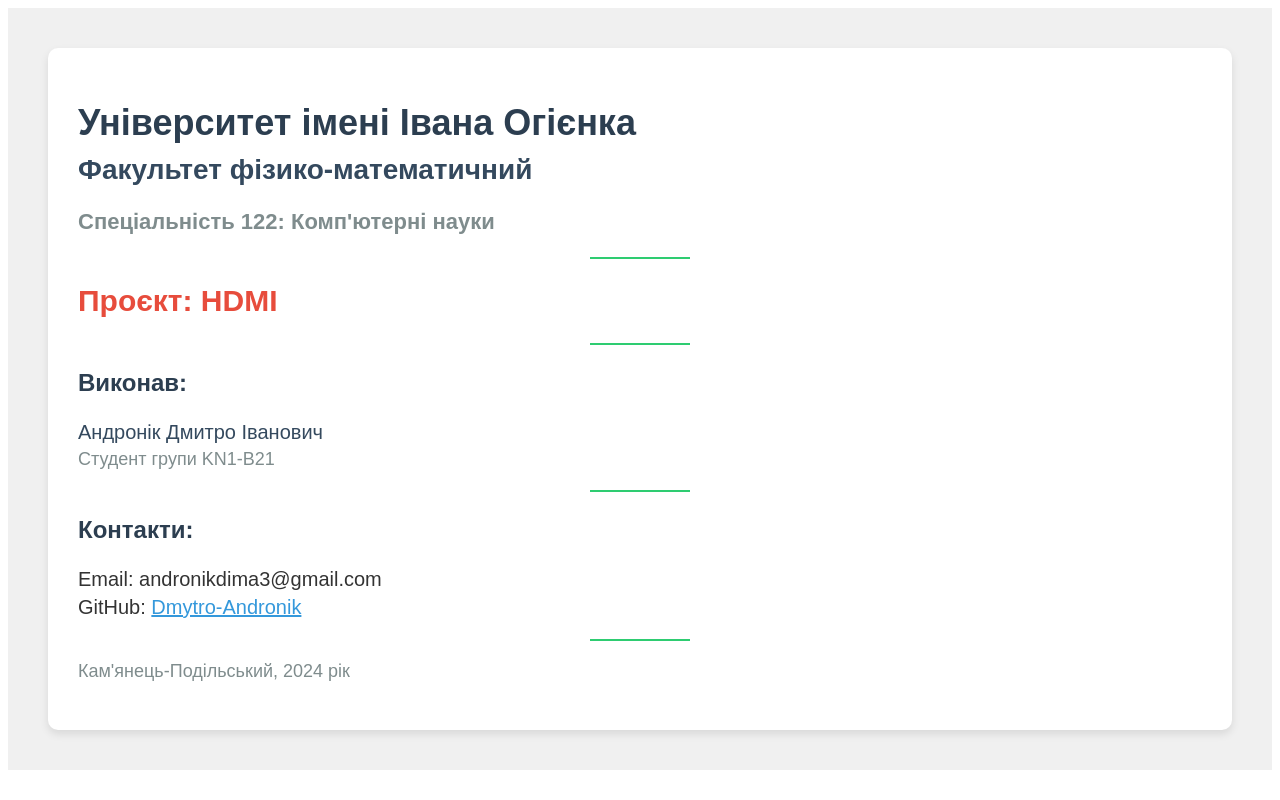
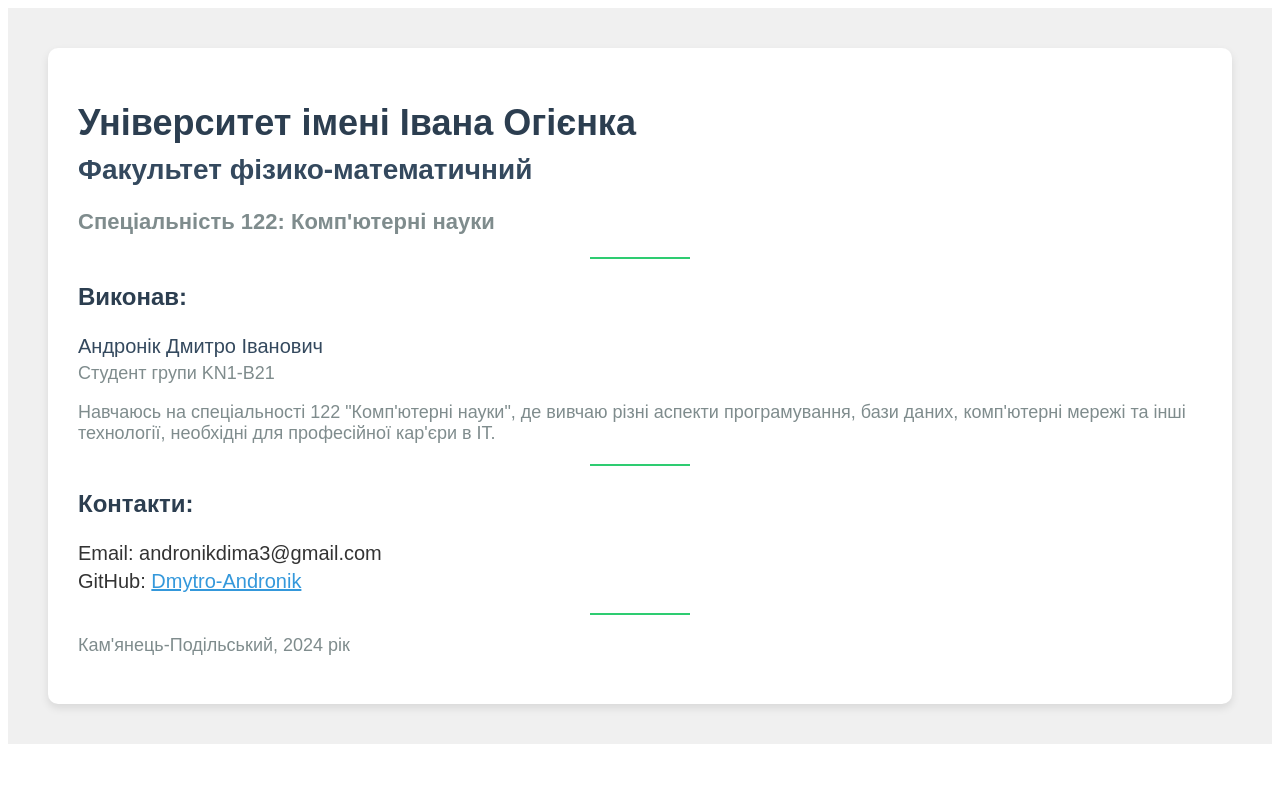
Before and after one commit to IT-Kamianets/andronikdmytroivanovich, a plain HTML site: page index.html in a window 1280 px wide. Drawn offline with Linux system fonts and the light colour scheme.

Commit message:
Update index.html

```diff
--- a/index.html
+++ b/index.html
@@ -8,13 +8,10 @@
 
     <hr style="border: none; height: 2px; background-color: #2ecc71; width: 100px; margin: 20px auto;">
 
-    <h2 style="font-size: 30px; color: #e74c3c;">Проєкт: HDMI</h2>
-
-    <hr style="border: none; height: 2px; background-color: #2ecc71; width: 100px; margin: 20px auto;">
-
     <h3 style="font-size: 24px; color: #2c3e50;">Виконав:</h3>
     <p style="font-size: 20px; color: #34495e; margin: 0;">Андронік Дмитро Іванович</p>
     <p style="font-size: 18px; color: #7f8c8d; margin-top: 5px;">Студент групи KN1-B21</p>
+    <p style="font-size: 18px; color: #7f8c8d; margin-top: 5px;">Навчаюсь на спеціальності 122 "Комп'ютерні науки", де вивчаю різні аспекти програмування, бази даних, комп'ютерні мережі та інші технології, необхідні для професійної кар'єри в IT.</p>
 
     <hr style="border: none; height: 2px; background-color: #2ecc71; width: 100px; margin: 20px auto;">
 
```
